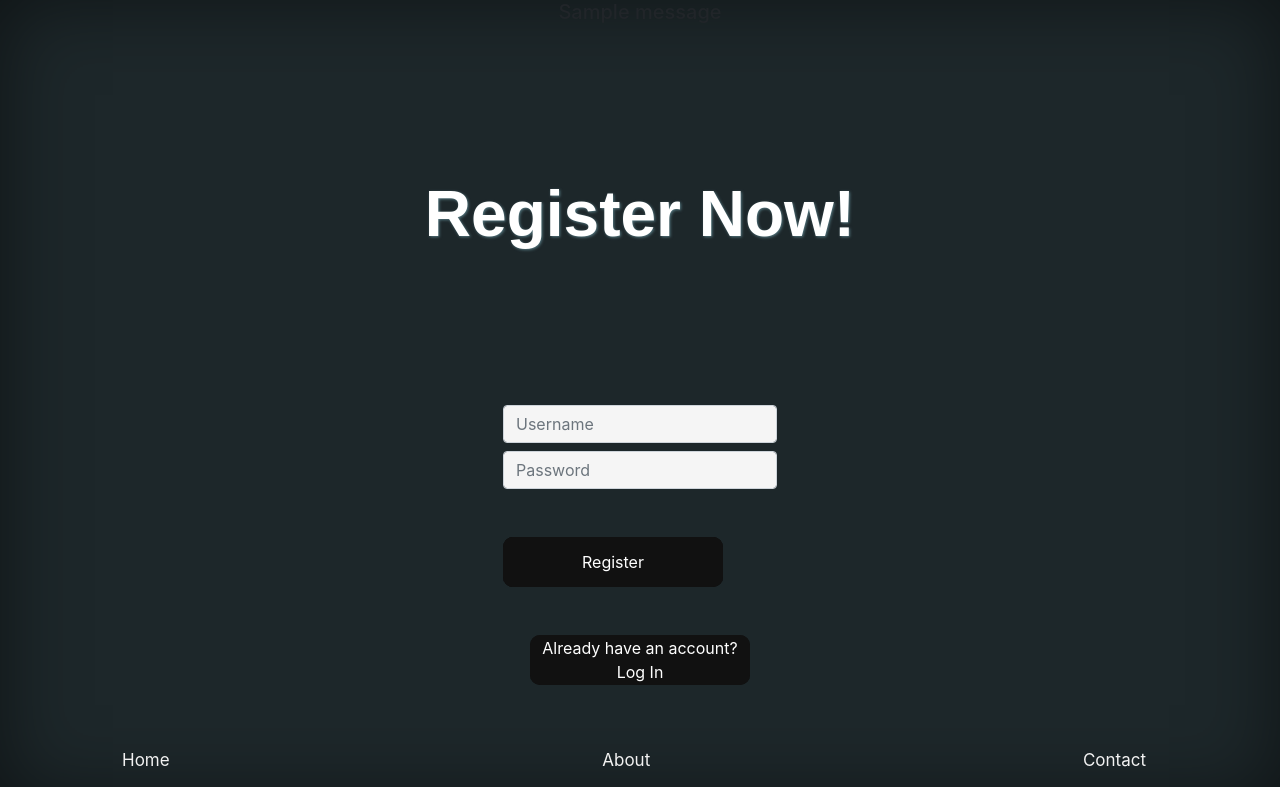
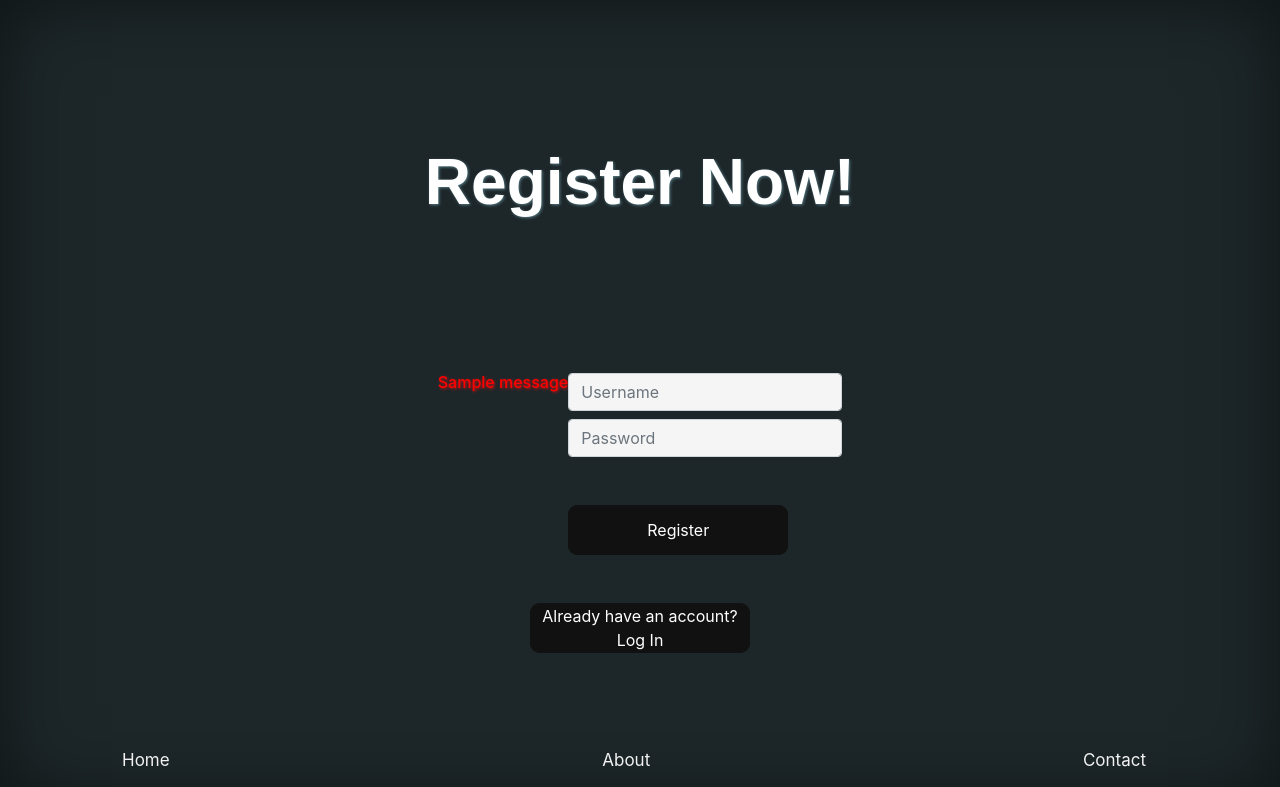
Before and after one commit to ArnaudPeler/Projet-Programation-L2-Groupe-31, a Flask app: page /register in a window 1280 px wide. Shown: the top 787 px of the page. Run offline with Flask 2, Linux system fonts and the light colour scheme; one stand-in notice (Sample message) is shown; some libraries are stand-ins or nearby versions.

Commit message:
Auto stash before merge of "master" and "origin/master"
css lives for the cameras

```diff
--- a/static/css/style.css
+++ b/static/css/style.css
@@ -29,6 +29,11 @@ a {
     color: inherit;
 }
 
+h5{
+    color:red;
+    font-size:100%;
+    text-shadow: 1px 1px 3px #c61414
+}
 #bottom{
     position: absolute;
     bottom:0.8em;
--- a/templates/base.html
+++ b/templates/base.html
@@ -17,9 +17,7 @@
     <header>
         {% block header %}
         {% endblock %}
-        {% for message in get_flashed_messages() %}
-        <h5>{{ message }}</h5>
-        {% endfor %}
+
     </header>
     <body>
 
--- a/templates/login.html
+++ b/templates/login.html
@@ -22,7 +22,9 @@
         <div class="py-5">
             <div class="w3-container w3-center animate-top2">
             <div class="row p-5 justify-content-center">
-
+                {% for message in get_flashed_messages() %}
+                <h5>{{ message }}</h5>
+                {% endfor %}
                 <form method="POST" action="" class="form-group" >
                     {{ form.hidden_tag() }}
                     {{ form.username(class="form-control mb-2") }}
--- a/templates/register.html
+++ b/templates/register.html
@@ -19,6 +19,9 @@
         <div class="py-5">
             <div class="w3-container w3-center animate-top2">
             <div class="row p-5 justify-content-center">
+                {% for message in get_flashed_messages() %}
+                <h5>{{ message }}</h5>
+                {% endfor %}
                 <form method="POST" action="">
                     {{ form.hidden_tag() }}
                     {{ form.username(class="form-control mb-2") }}
```
Also changed, not shown: templates/dashboard.html (+9 -12 lines).
